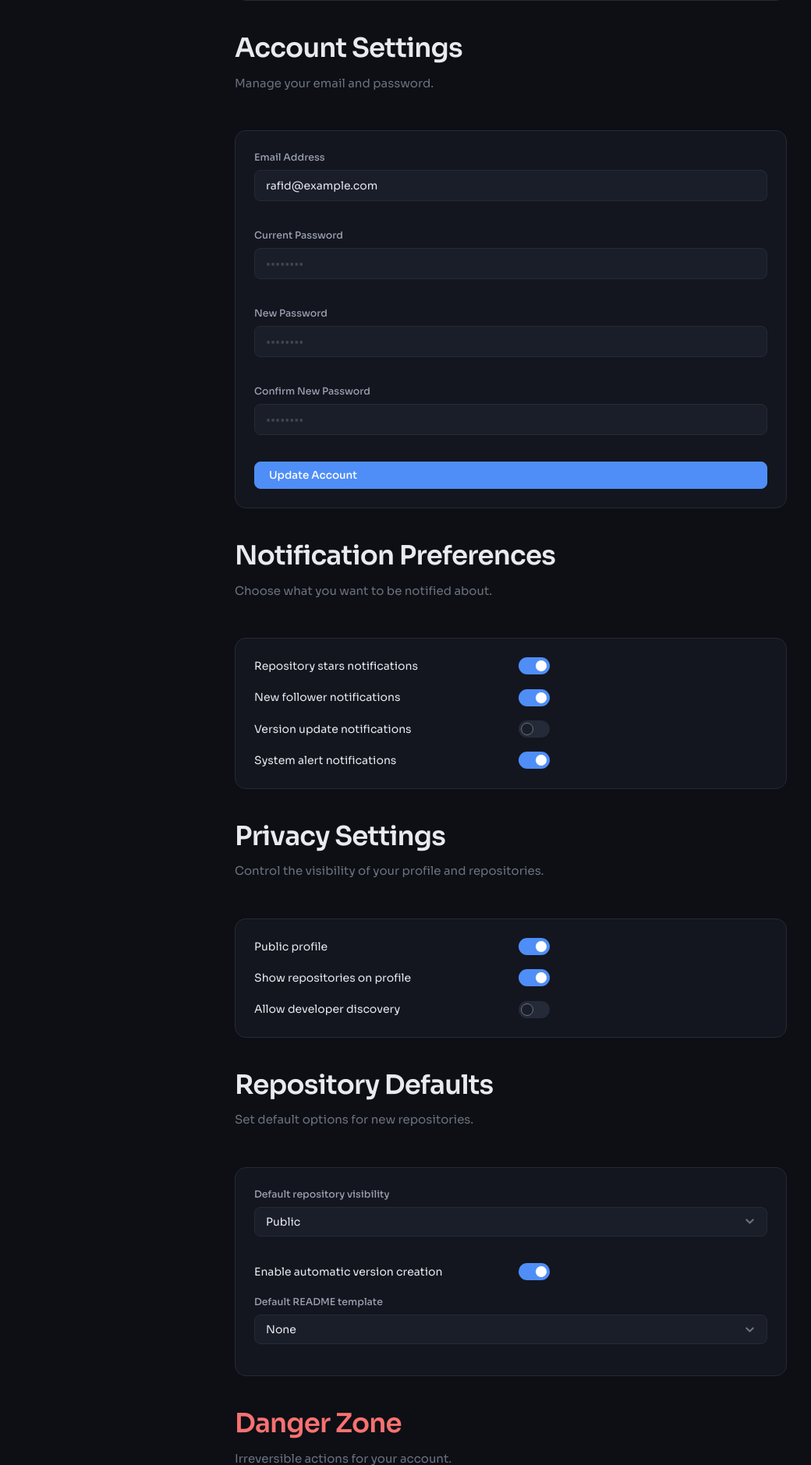
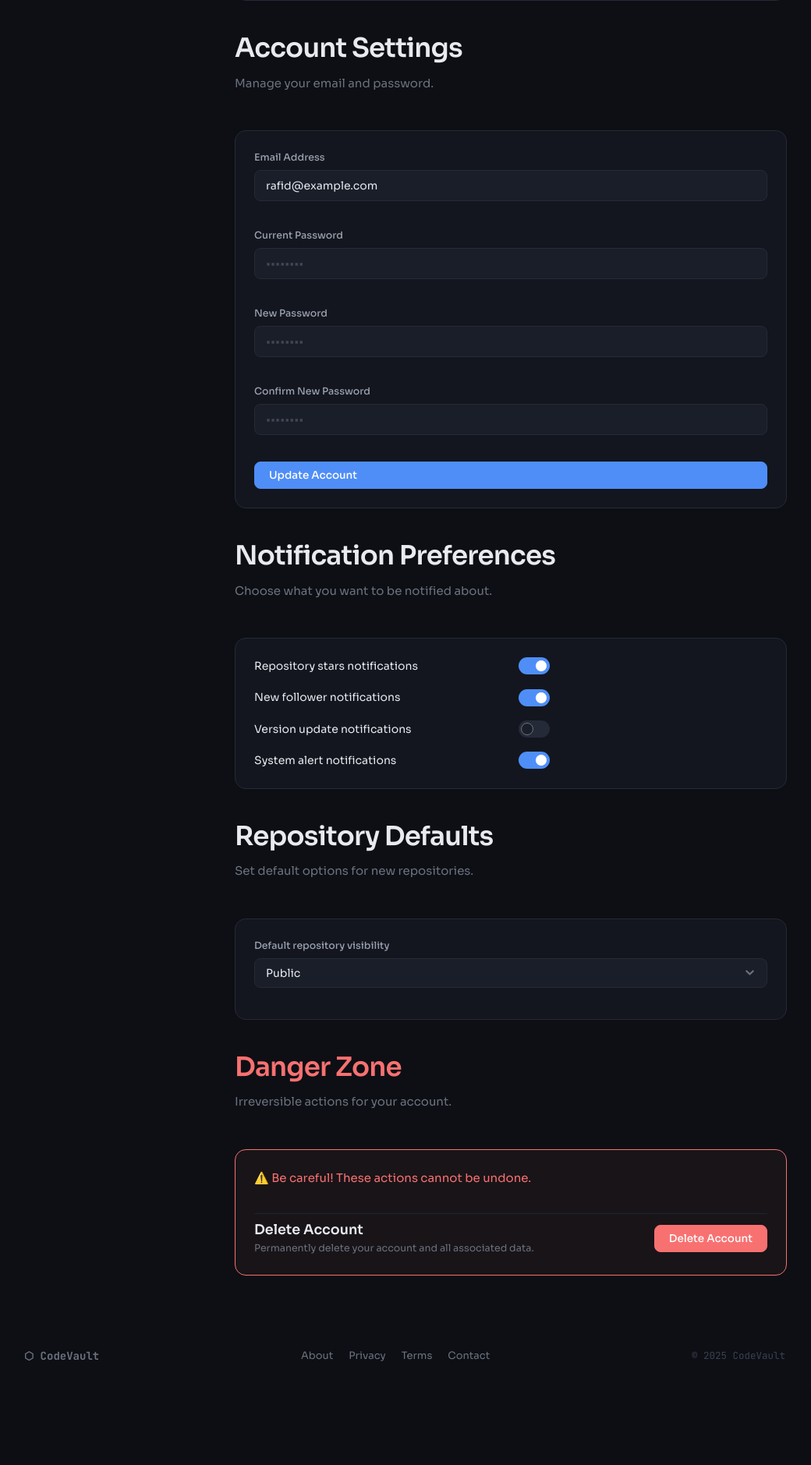
Before and after one commit to sifat5532/CodeVault, a PHP site: page /settings.php in a window 1280 px wide. Shown: the part 1044-2923 px from the top of the page at 78% size, without its empty margins (121-1161 px from the left). After the commit the page ends 2790 px from the top, so only its background shows below. Run offline with PHP 8.4, Linux system fonts and the light colour scheme.

Commit message:
fix: remove unneccessary features

```diff
--- a/settings.php
+++ b/settings.php
@@ -60,7 +60,6 @@
           <a href="#profile-settings" class="active"><span class="nav-icon">👤</span> Profile</a>
           <a href="#account-settings"><span class="nav-icon">⚙️</span> Account</a>
           <a href="#notification-preferences"><span class="nav-icon">🔔</span> Notifications</a>
-          <a href="#privacy-settings"><span class="nav-icon">🔒</span> Privacy</a>
           <a href="#repository-defaults"><span class="nav-icon">📦</span> Repositories</a>
           <a href="#danger-zone"><span class="nav-icon">⚠️</span> Danger Zone</a>
         </nav>
@@ -167,36 +166,6 @@
           </div>
         </section>
 
-        <!-- Privacy Settings -->
-        <section id="privacy-settings" class="settings-section anim-fadeup" style="animation-delay:0.2s">
-          <h2 class="section-title">Privacy Settings</h2>
-          <p class="section-sub">Control the visibility of your profile and repositories.</p>
-
-          <div class="settings-card">
-            <div class="setting-item">
-              <label for="privacy-profile">Public profile</label>
-              <label class="switch">
-                <input type="checkbox" id="privacy-profile" checked>
-                <span class="slider round"></span>
-              </label>
-            </div>
-            <div class="setting-item">
-              <label for="privacy-repos">Show repositories on profile</label>
-              <label class="switch">
-                <input type="checkbox" id="privacy-repos" checked>
-                <span class="slider round"></span>
-              </label>
-            </div>
-            <div class="setting-item">
-              <label for="privacy-discovery">Allow developer discovery</label>
-              <label class="switch">
-                <input type="checkbox" id="privacy-discovery">
-                <span class="slider round"></span>
-              </label>
-            </div>
-          </div>
-        </section>
-
         <!-- Repository Defaults -->
         <section id="repository-defaults" class="settings-section anim-fadeup" style="animation-delay:0.25s">
           <h2 class="section-title">Repository Defaults</h2>
@@ -208,21 +177,6 @@
               <select id="default-visibility">
                 <option value="public">Public</option>
                 <option value="private">Private</option>
-              </select>
-            </div>
-            <div class="setting-item">
-              <label for="auto-version">Enable automatic version creation</label>
-              <label class="switch">
-                <input type="checkbox" id="auto-version" checked>
-                <span class="slider round"></span>
-              </label>
-            </div>
-            <div class="form-group">
-              <label for="default-readme">Default README template</label>
-              <select id="default-readme">
-                <option value="none">None</option>
-                <option value="basic">Basic README</option>
-                <option value="pro">Professional README</option>
               </select>
             </div>
           </div>
@@ -237,14 +191,8 @@
             <p class="text-red" style="margin-bottom: 15px;">
               <span class="nav-icon">⚠️</span> Be careful! These actions cannot be undone.
             </p>
-            <div class="setting-item">
-              <div>
-                <h3>Archive Account</h3>
-                <p class="text-muted">Temporarily disable your account and hide your repositories.</p>
-              </div>
-              <button class="btn btn-outline-red">Archive Account</button>
-            </div>
-            <div class="setting-item" style="border-top: 1px solid var(--border-soft); padding-top: 20px; margin-top: 20px;">
+
+            <div class="setting-item" style="border-top: 1px solid var(--border-soft); padding-top: 10px; margin-top: 0px;">
               <div>
                 <h3>Delete Account</h3>
                 <p class="text-muted">Permanently delete your account and all associated data.</p>
```
